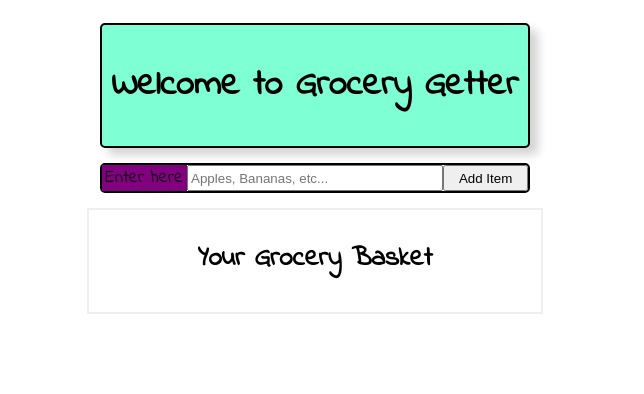
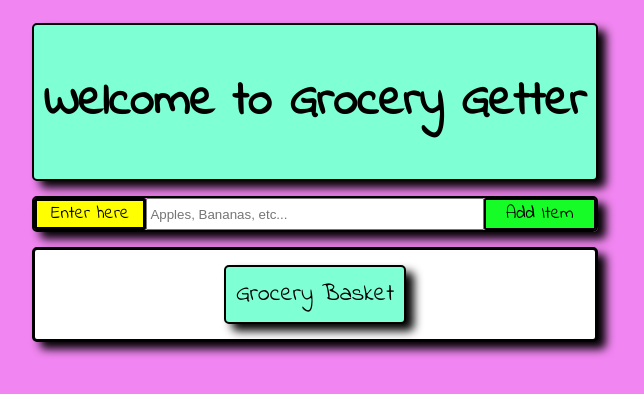
Before and after one commit to Ponch49/Grocery-Getter, a React app: page / in a window 1280 px wide. Shown: the top 394 px of the page, without its empty margins (325-969 px from the left). Built offline with nearby package versions, Linux system fonts and the light colour scheme.

Commit message:
working on add item cards and setting up dispatcher and actions

```diff
--- a/client/App.jsx
+++ b/client/App.jsx
@@ -1,6 +1,5 @@
 import React from "react";
-import { Button, FormLabel } from 'react-bootstrap';
-import GroceryBag from './containers/GroceryBag.jsx'
+import ItemContainer from './containers/ItemContainer.jsx'
 
 
 
@@ -13,16 +12,12 @@ const App = (props) => {
    return(
    <div>
         <div className="header">
-            <h1>Welcome to Grocery Getter</h1>
+                <h1>Welcome to Grocery Getter</h1>
         </div>
-        <div className="input">
-            <FormLabel className="enter">Enter here</FormLabel>
-            <input id="itemName" placeholder="Apples, Bananas, etc..."></input>
-            <button type="button" className="btn btn-primary">Add Item</button>
+        <div>
+            <ItemContainer />
         </div>
-        <fieldset className="container">
-            <GroceryBag />
-        </fieldset>
+
     </div>)
 }
 
--- a/client/components/Item.jsx
+++ b/client/components/Item.jsx
@@ -1,5 +1,8 @@
 import React from "react";
 
 const Item = (props) => {
+    <div className="itemCard">
+        <header>Apple</header>
 
+    </div>
 }
--- a/client/containers/GroceryBag.jsx
+++ b/client/containers/GroceryBag.jsx
@@ -1,10 +1,10 @@
 import React from "react";
-// import Item from '..Item.jsx'
+import Item from '../components/Item.jsx'
 
 const GroceryBag = (props) => {
     return (
         <div className="groceryBag">
-            <h2>Your Grocery Basket</h2>
+            <header className="header">Grocery Basket</header>
         </div>
     )
 }
--- /dev/null
+++ b/client/containers/ItemContainer.jsx
@@ -0,0 +1,22 @@
+import React from "react";
+import GroceryBag from "./GroceryBag.jsx";
+import { Button, FormLabel } from 'react-bootstrap';
+
+
+
+const ItemContainer = (props) => {
+    return (
+    <div>
+        <div className="input">
+            <FormLabel className="enter">Enter here</FormLabel>
+            <input id="itemName" placeholder="Apples, Bananas, etc..."></input>
+            <Button type="button" className="button" onClick={() => console.log(document.getElementById('itemName').value)}>Add Item</Button>
+        </div>
+        <div>
+            <GroceryBag />
+        </div>
+    </div>
+    )
+}
+
+export default ItemContainer;
--- a/client/index.js
+++ b/client/index.js
@@ -3,8 +3,10 @@ import { createRoot } from "react-dom/client"
 import { Provider } from "react-redux";
 import App from "./App.jsx";
 import { store } from './store/store.js';
+import { enableMapSet } from "immer";
 import styles from '../public/styles/styles.scss'
 
+enableMapSet();
 
 const root = createRoot(document.getElementById('root'));
 
--- /dev/null
+++ b/client/reducers/itemUpdate.js
@@ -0,0 +1,22 @@
+import { createSlice } from "@reduxjs/toolkit";
+
+const initialState = {
+    item: '',
+    currentItems: []
+}
+
+export const itemSlice = createSlice({
+    name: 'item',
+    initialState,
+    reducers: {
+        addItem: (state, action) => {
+            state.item = action.payload;
+            document.getElementById('itemName').value = '';
+            state.currentItems.push({ name: state.item, quantity: 1, grabbed: false });
+        },
+    }
+})
+
+export const { addItem } = itemSlice.actions;
+
+export default itemSlice.reducer;
--- a/client/store/store.js
+++ b/client/store/store.js
@@ -1,5 +1,8 @@
 import { configureStore } from "@reduxjs/toolkit";
+import itemReducer from '../reducers/itemUpdate';
 
 export const store = configureStore({
-    reducer: {},
+    reducer: {
+        item: itemReducer,
+    },
 })
--- a/package.json
+++ b/package.json
@@ -30,6 +30,7 @@
     "@reduxjs/toolkit": "^1.9.6",
     "dotenv": "^16.3.1",
     "express": "^4.18.2",
+    "immer": "^10.0.2",
     "node": "^20.6.0",
     "nodemon": "^3.0.1",
     "react": "^18.2.0",
--- a/public/styles/styles.scss
+++ b/public/styles/styles.scss
@@ -5,16 +5,18 @@ body {
    display: flex;
    justify-content: center;
    font-family: 'Indie Flower', cursive;
-   font-size: large;
+   font-size: x-large;
+   background-color: rgb(241, 133, 241);
 
    .header {
     display: flex;
+    font-family: 'Indie Flower', cursive;
     background-color: aquamarine;
     border-radius: 5px;
     border-style: solid;
     border-width: 2px;
     border-color: black;
-    box-shadow: 8px 7px 10px lightgrey;
+    box-shadow: 8px 7px 10px black;
     padding: 10px;
     margin: 15px;
     }
@@ -26,25 +28,53 @@ body {
         border-style: solid;
         border-color: black;
         border-radius: 5px;
+        box-shadow: 8px 7px 10px black;
         margin: 15px;
 
         .enter {
-            background-color: purple;
+            background-color: yellow;
             display: flex;
             justify-content: center;
             text-decoration-color: white;
+            border-style: solid;
+            border-radius: 2px;
+            font-size: large;
+        }
+
+        .button {
+            background-color: rgb(22, 252, 38);
+            font-family: 'Indie Flower', cursive;
+            font-size: large;
+            border-style: solid;
+            border-color: black;
+            border-radius: 2px;
+
+        }
+
+        .itemName {
+            border-style: solid;
+            border-color: black;
+            border-radius: 10px;
+            font-family: 'Indie Flower', cursive;
         }
     }
 
-    .container {
+    .groceryBag {
         display: flex;
         justify-content: center;
+        background-color: white;
         border-style: solid;
+        border-color: black;
+        border-radius: 10px;
+        border-radius: 5px;
+        box-shadow: 8px 7px 10px black;
+        margin: 15px;
 
-        .groceryBag {
-
+        .header {
+            background-color: aquamarine;
+            font-size: x-large;
         }
-
     }
 
+
 }
```
Also changed, not shown: 1 other file (tests, documents, lock files or other folders).
